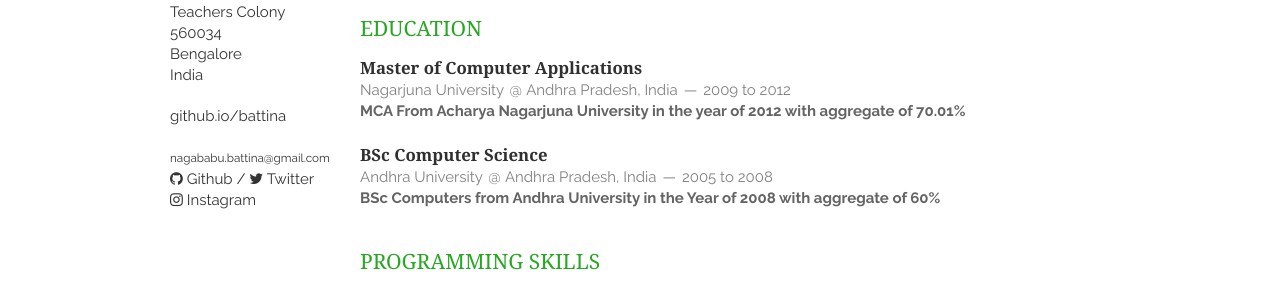
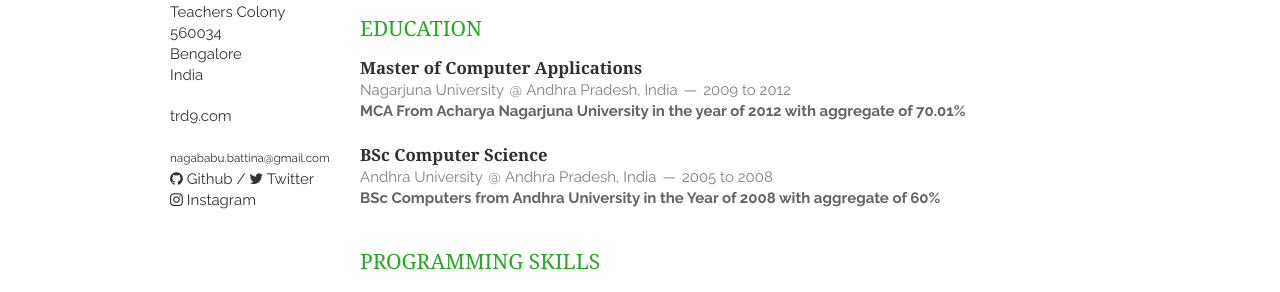
Before and after one commit to BVNAGABABU/battina, a Jekyll site: the page built from index.html, in a window 1280 px wide. Shown: the part 315-607 px from the top of the page. Built offline with Jekyll 4.4.1, drawn with Linux system fonts in a browser that asks for light colours; nearby versions of some CDN libraries; the list of posts is cut into pages by our own code.

Commit message:
Update _config.yml

```diff
--- a/_config.yml
+++ b/_config.yml
@@ -20,6 +20,8 @@ email: nagababu.battina@gmail.com
 email_full: mailto:nagababu.battina@gmail.com
 website: github.io/battina
 website_full: https://bvnagababu.github.io/battina
+website: trd9.com
+website_full: https://www.trd9.com
 github: BVNAGABABU
 twitter: BVNaagabaabu
 instagram: venkata.naaga
```
